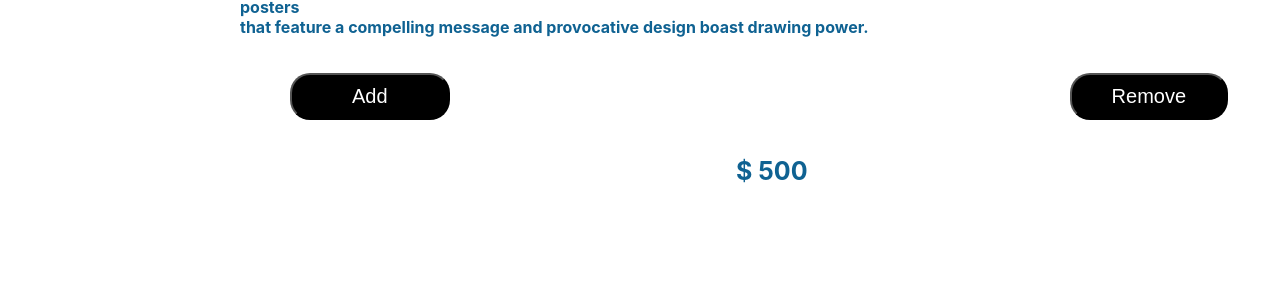
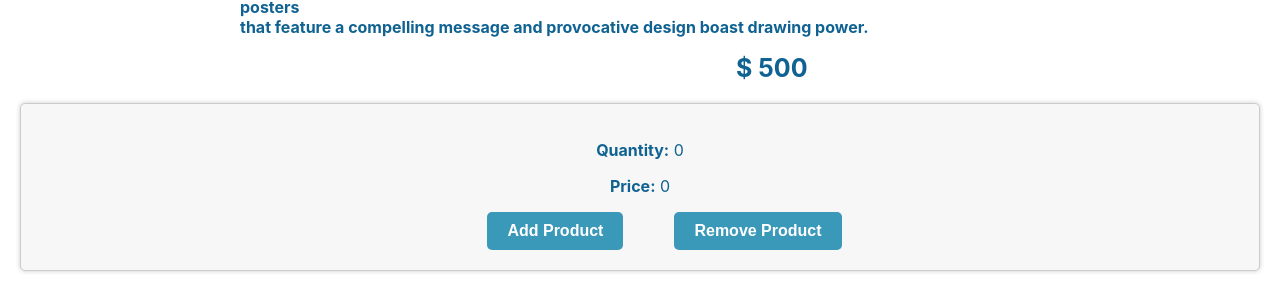
Before and after one commit to IshitaG-2002IGK/ishitag-fullstackjava-tasks, a React (Create React App) app in the folder 10. React Tasks/: page / in a window 1280 px wide. Shown: the part 649-937 px from the top of the page. Before the commit the page ends 851 px from the top, so only its background shows below. Built offline with nearby package versions, Linux system fonts and the light colour scheme.

Commit message:
product page add and remove button

```diff
--- a/10. React Tasks/src/Description.js
+++ b/10. React Tasks/src/Description.js
@@ -14,13 +14,13 @@ function Description() {
         </b>
       </p>
 
-      <a href="https://www.redbubble.com/shop/gallery+posters" target="_blank">
+      {/* <a href="https://www.redbubble.com/shop/gallery+posters" target="_blank">
         <button class="add_button"> Add </button>
       </a>
 
       <a href="https://www.redbubble.com/shop/gallery+posters" target="_blank">
         <button class="remove_button"> Remove</button>
-      </a>
+      </a> */}
 
 
 
--- /dev/null
+++ b/10. React Tasks/src/Product.js
@@ -0,0 +1,31 @@
+import React, { useState } from 'react';
+import './style.css';
+
+function Product() {
+  const [quantity, setQuantity] = useState(0);
+  const [price, setPrice] = useState(0);
+
+  const handleAddProduct = () => {
+    setQuantity(quantity + 1);
+    setPrice(price + 10);
+  };
+
+  const handleRemoveProduct = () => {
+    if (quantity > 0) {
+      setQuantity(quantity - 1);
+      setPrice(price - 10);
+    }
+  };
+
+  return (
+    <div class="product">
+      {/* <h1 class="product_title"><b>Product</b></h1> */}
+      <p><b>Quantity:</b> {quantity}</p>
+      <p><b>Price:</b> {price}</p>
+      <button onClick={handleAddProduct}><b>Add Product</b></button>
+      <button onClick={handleRemoveProduct}><b>Remove Product</b></button>
+    </div>
+  );
+}
+
+export default Product;
--- a/10. React Tasks/src/index.js
+++ b/10. React Tasks/src/index.js
@@ -5,6 +5,8 @@ import './Description.css';
 import './Image.css';
 import App from './App';
 import Description from './Description';
+import Product from './Product';
+
 import reportWebVitals from './reportWebVitals';
 
 const root = ReactDOM.createRoot(document.getElementById('root'));
@@ -12,6 +14,7 @@ root.render(
   <React.StrictMode>
     <App />
     <Description />
+    <Product />
     </React.StrictMode>
 );
 
--- a/10. React Tasks/src/style.css
+++ b/10. React Tasks/src/style.css
@@ -21,13 +21,12 @@
     padding-left:35rem;
 
 }
-.add_button
+/* .add_button
 {
   background-color: black;
   color: white;
   font-size: 20px;
   padding: 10px 60px;
-  /* padding-left:35rem; */
   border-radius: 20px;
   margin: 20px 520px;
   margin-left:290px;
@@ -40,12 +39,11 @@
   color: white;
   font-size: 20px;
   padding: 10px 40px;
-  /* padding-left:20rem; */
   border-radius: 20px;
   margin: 5px 100px;
   margin-right: 10px;
   cursor: pointer;
-}
+} */
 
 
 .title
@@ -54,3 +52,55 @@
     padding-left: 35rem;
     padding-top:-10rem;
 }
+
+.product {
+    margin: 20px;
+    padding: 20px;
+    background-color: #f7f7f7;
+    border: 1px solid #ccc;
+    border-radius: 5px;
+    box-shadow: 0 0 5px #ccc;
+    text-align: center;
+  }
+
+  .buttons {
+    margin-top: 20px;
+  }
+
+  button {
+    background-color: #3A98B9;
+    color: #fff;
+    border: none;
+    border-radius: 5px;
+    padding: 10px 20px;
+    font-size: 16px;
+    margin-left:50px;
+    margin-right: 1px;
+    cursor: pointer;
+    transition: all 0.3s ease;
+  }
+
+  button.add:hover {
+    background-color: #3A98B9;
+  }
+
+  button.remove:hover {
+    background-color: #3A98B9;
+  }
+
+
+  .product_title{
+    padding-left:45rem;
+  }
+
+  /* .price{
+    margin:0;display:inline;float:left
+  }
+
+  .quantity{
+    margin:0;display:inline:float:right
+  } */
+
+  .products{
+    align-items: center;
+  }
```
